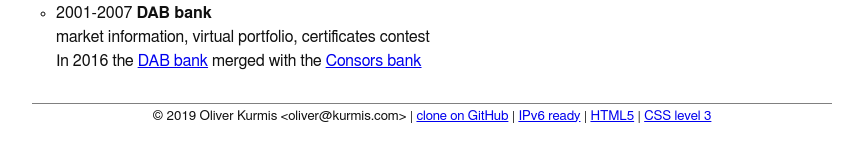
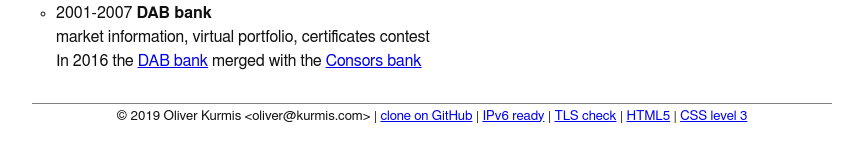
Before and after one commit to oliworx/oliworx.github.com, a Jekyll site: the page built from index.md, in a window 1280 px wide. Shown: the part 1843-1984 px from the top of the page, without its empty margins (208-1071 px from the left). Built offline with Jekyll 4.4.1, drawn with Linux system fonts in a browser that asks for light colours.

Commit message:
Add link to TLS check to footer

```diff
--- a/_includes/footer.html
+++ b/_includes/footer.html
@@ -2,6 +2,7 @@
     © 2019 Oliver Kurmis &lt;oliver@kurmis.com&gt;
     | <a href="https://github.com/oliworx/oliworx.github.com">clone on GitHub</a>
     | <a href="https://ipv6-test.com/validate.php?url=www.kurmis.com">IPv6 ready</a>
+    | <a href="https://www.ssllabs.com/ssltest/analyze.html?d=www.kurmis.com">TLS check</a>
     | <a href="https://validator.w3.org/nu/?doc=https%3A%2F%2Fwww.kurmis.com" title="validate HTML"
          rel="nofollow">HTML5</a>
     | <a
```
